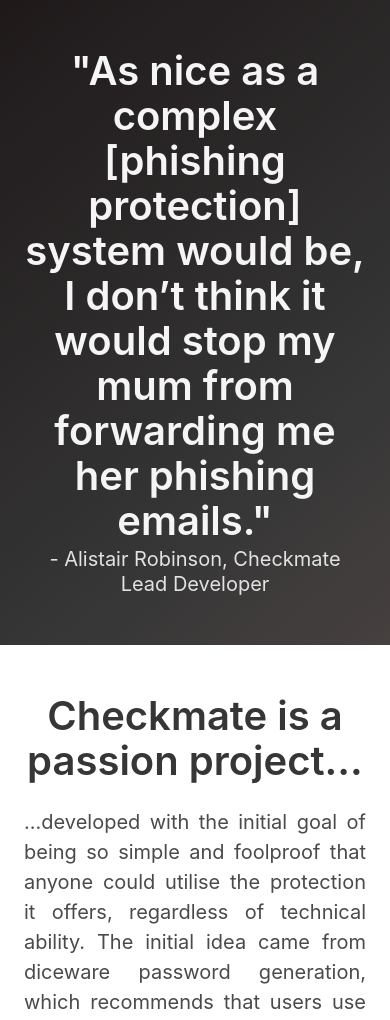
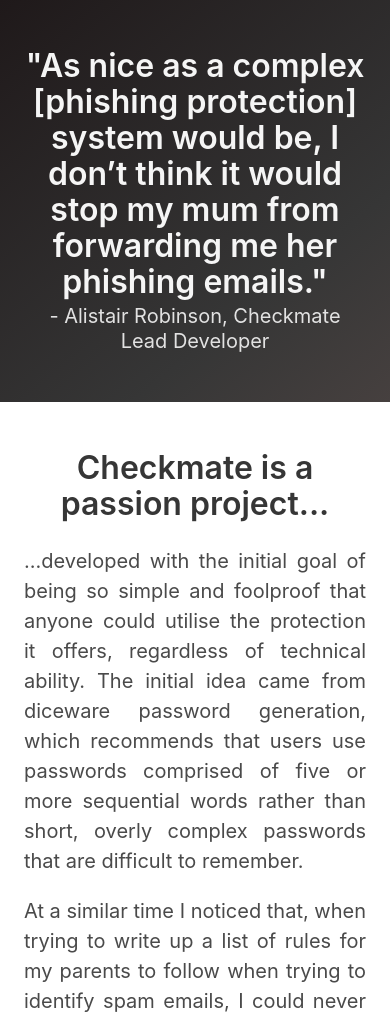
Before and after one commit to AlistairRobinson/checkmate, a Flask app: page /about in a window 390 px wide. Shown: the part 52-1072 px from the top of the page. Run offline with Flask 2, Linux system fonts and the light colour scheme; parts of the project's set-up code (start-up, migrations or seed data) failed here and were passed over; some libraries are stand-ins or nearby versions.

Commit message:
Improve responsive design

```diff
--- a/app/templates/about.html
+++ b/app/templates/about.html
@@ -36,7 +36,8 @@
         <section class="hero is-medium is-dark is-bold">
             <div class="hero-body">
                 <div class="container has-text-centered">
-                  <h1 class="title is-2">"As nice as a complex [phishing protection] system would be, I don’t think it would stop my mum from forwarding me her phishing emails."</h1>
+                  <h1 class="title is-2 is-hidden-touch">"As nice as a complex [phishing protection] system would be, I don’t think it would stop my mum from forwarding me her phishing emails."</h1>
+                  <h1 class="title is-3 is-hidden-desktop">"As nice as a complex [phishing protection] system would be, I don’t think it would stop my mum from forwarding me her phishing emails."</h1>
                   <h2 class="subtitle">- Alistair Robinson, Checkmate Lead Developer</h2>
                 </div>
             </div>
@@ -45,7 +46,8 @@
             <div class="container has-text-centered">
                 <div class="columns is-centered">
                     <div class="column is-two-thirds">
-                        <h1 class="title is-2">Checkmate is a passion project...</h1>
+                        <h1 class="title is-2 is-hidden-touch">Checkmate is a passion project...</h1>
+                        <h1 class="title is-3 is-hidden-desktop">Checkmate is a passion project...</h1>
                         <div class="content has-text-justified is-medium">
                             <p>
                                 ...developed with the initial goal of being so simple and foolproof that anyone could utilise the protection it offers, regardless of technical ability.
--- a/app/templates/index.html
+++ b/app/templates/index.html
@@ -143,7 +143,8 @@
             <div class="hero-body">
                 <div class="columns is-centered">
                     <div class="column is-two-fifths">
-                        <a class="title button is-light is-rounded has-text-black is-2" href="/register/"> > Get started today</a>
+                        <a class="title button is-light is-rounded has-text-black is-1 is-hidden-touch" href="/register/"> > Get started today</a>
+                        <a class="title button is-light is-rounded has-text-black is-5 is-hidden-desktop" href="/register/"> > Get started today</a>
                         <h4 class="title is-4">And join the future of user-oriented phishing protection</h4>
                     </div>
                 </div>
```
